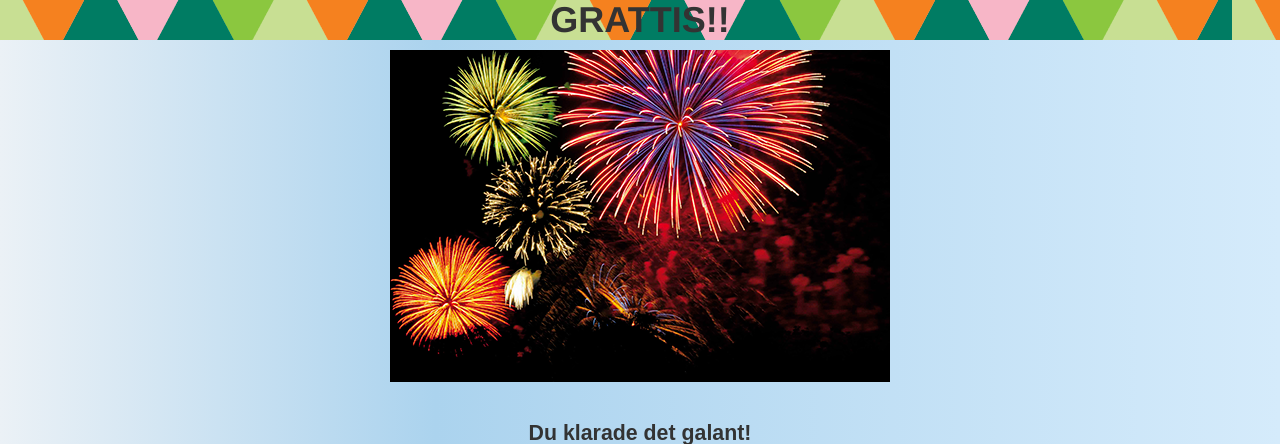
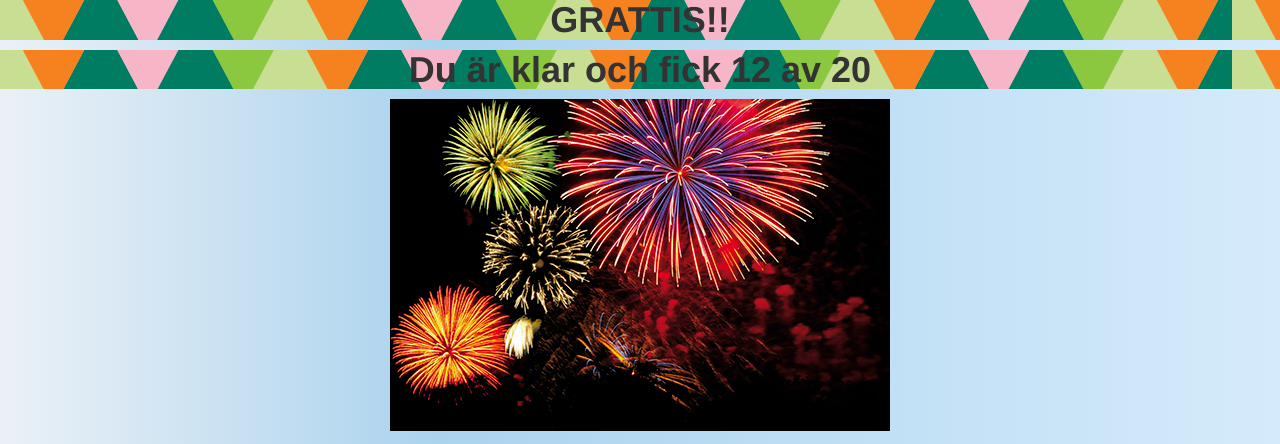
Before and after one commit to hannacantwell/quizproject, a Django app: page /quiz/1/completed/ in a window 1280 px wide. Shown: the top 444 px of the page. Run offline with Django 3.2, Linux system fonts and the light colour scheme; some libraries are stand-ins or nearby versions.

Commit message:
added script results.html

```diff
--- a/quiz/templates/quiz/results.html
+++ b/quiz/templates/quiz/results.html
@@ -6,8 +6,10 @@
 <meta name="viewport" content="width=device-width, initialscale=1">
 <link href="/static/css/bootstrap.min.css" rel="stylesheet">
 <link href="/static/quiz.css" rel="stylesheet">
-<title>Cantwell's quizes</title>
+<title>Cantwell's quizes</title></head>
+<body>
 <h1>GRATTIS!!</h1>
+<h1>Du är klar och fick {{ correct }} av {{ total }}</h1>
 <div class="bild"><img src="/static/fireworks_small.png">
 <div class="container">
 	<div class="row">
```
